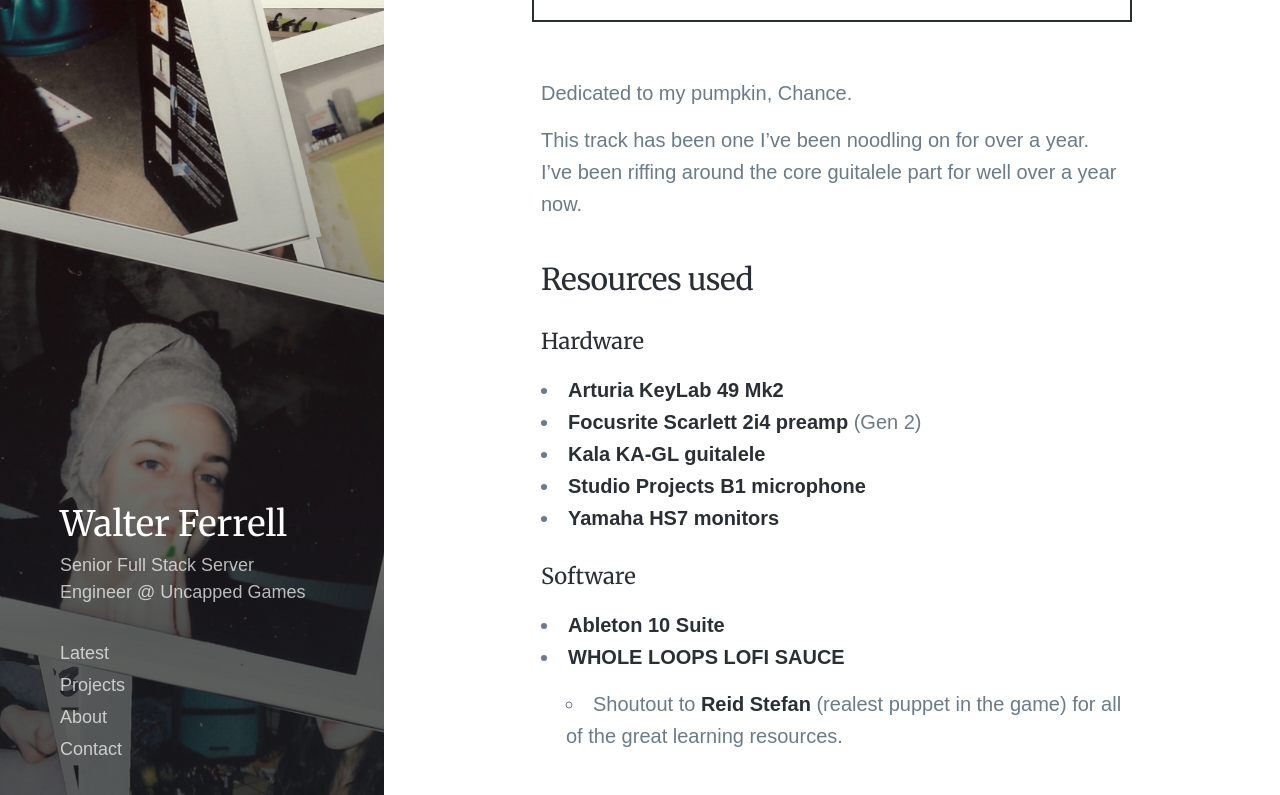
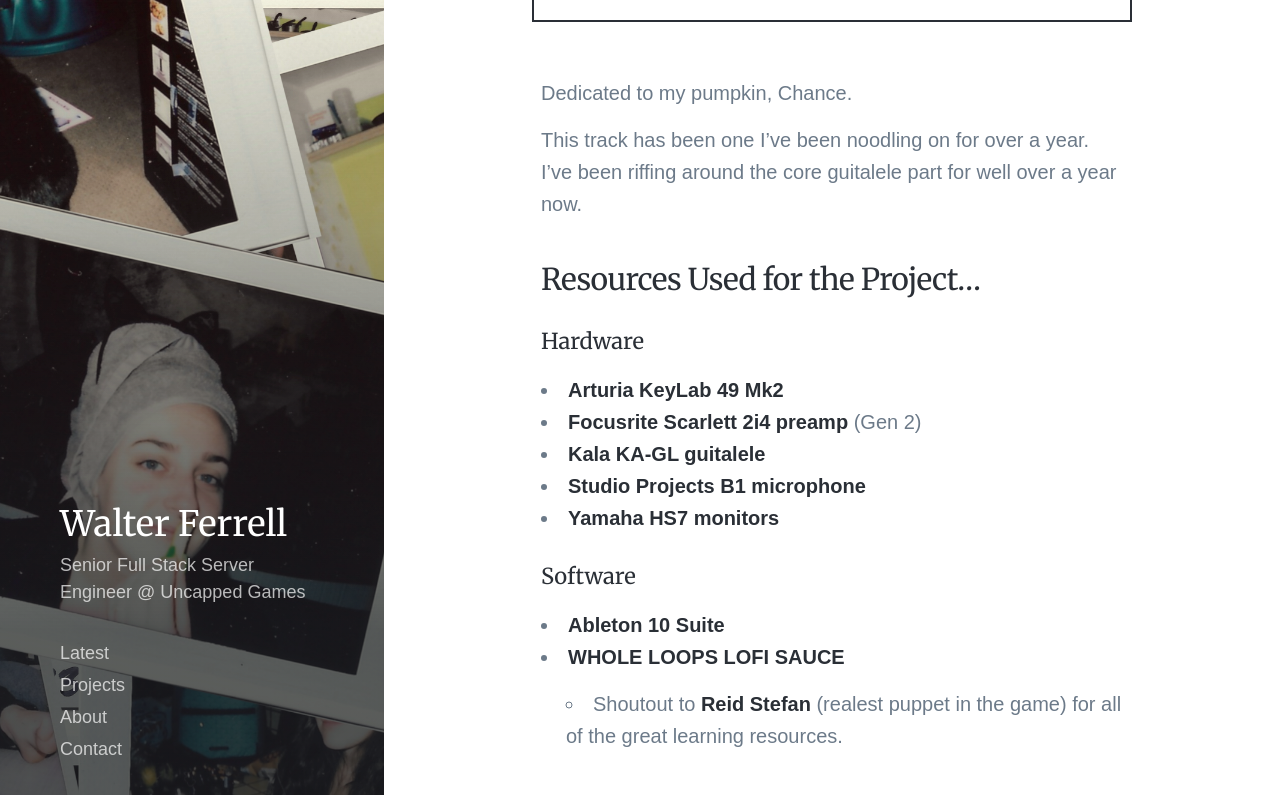
Before and after one commit to mtnbonez/mtnbonez.github.io, a Jekyll site: the page built from _posts/2022-05-01-Exploring-Lofi-Pumpkin.md, in a window 1280 px wide and 900 px high, scrolled down 303 px, cut to the strip 0-795 px from the top of the window. Built offline with Jekyll 4.4.1, drawn with Linux system fonts in a browser that asks for light colours; nearby versions of some CDN libraries; some web fonts are replaced.

Commit message:
Adding more details 2

```diff
--- a/_posts/2022-05-01-Exploring-Lofi-Pumpkin.md
+++ b/_posts/2022-05-01-Exploring-Lofi-Pumpkin.md
@@ -13,7 +13,7 @@
 
 This track has been one I've been noodling on for over a year. I've been riffing around the core guitalele part for well over a year now.
 
-### Resources used
+### Resources Used for the Project...
 
 #### Hardware
 * [Arturia KeyLab 49 Mk2](https://www.arturia.com/products/hybrid-synths/keylab49/overview)
```
